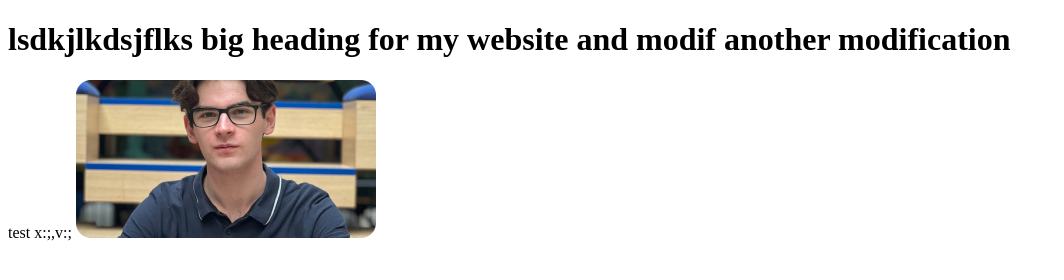
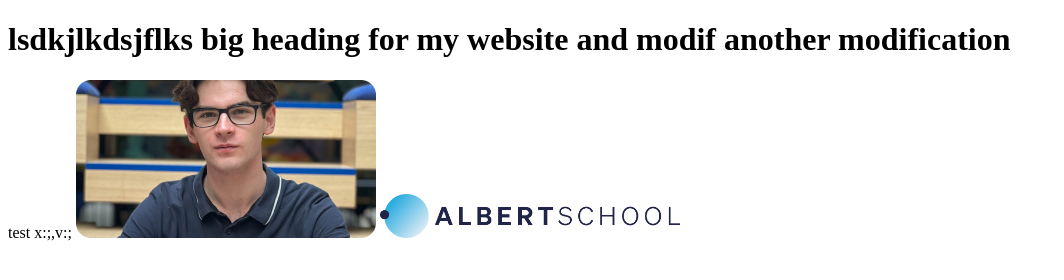
Before and after one commit to robderon/animated-disco, a plain HTML site: page index.html in a window 1280 px wide. Shown: the whole page, without its empty margins (0-1064 px from the left). Drawn offline with Linux system fonts and the light colour scheme.

```diff
--- a/index.html
+++ b/index.html
@@ -13,6 +13,6 @@
     </H1> test
 x:;,v:;
 <img src="img/albert.jpg">
-
+<a  href="http://www.google.com" > <img width="300" src="img/imagecopy3.png"> </a>
 </body>
 </html>
```
Also changed, not shown: newfile.html (added), 2 other files.
